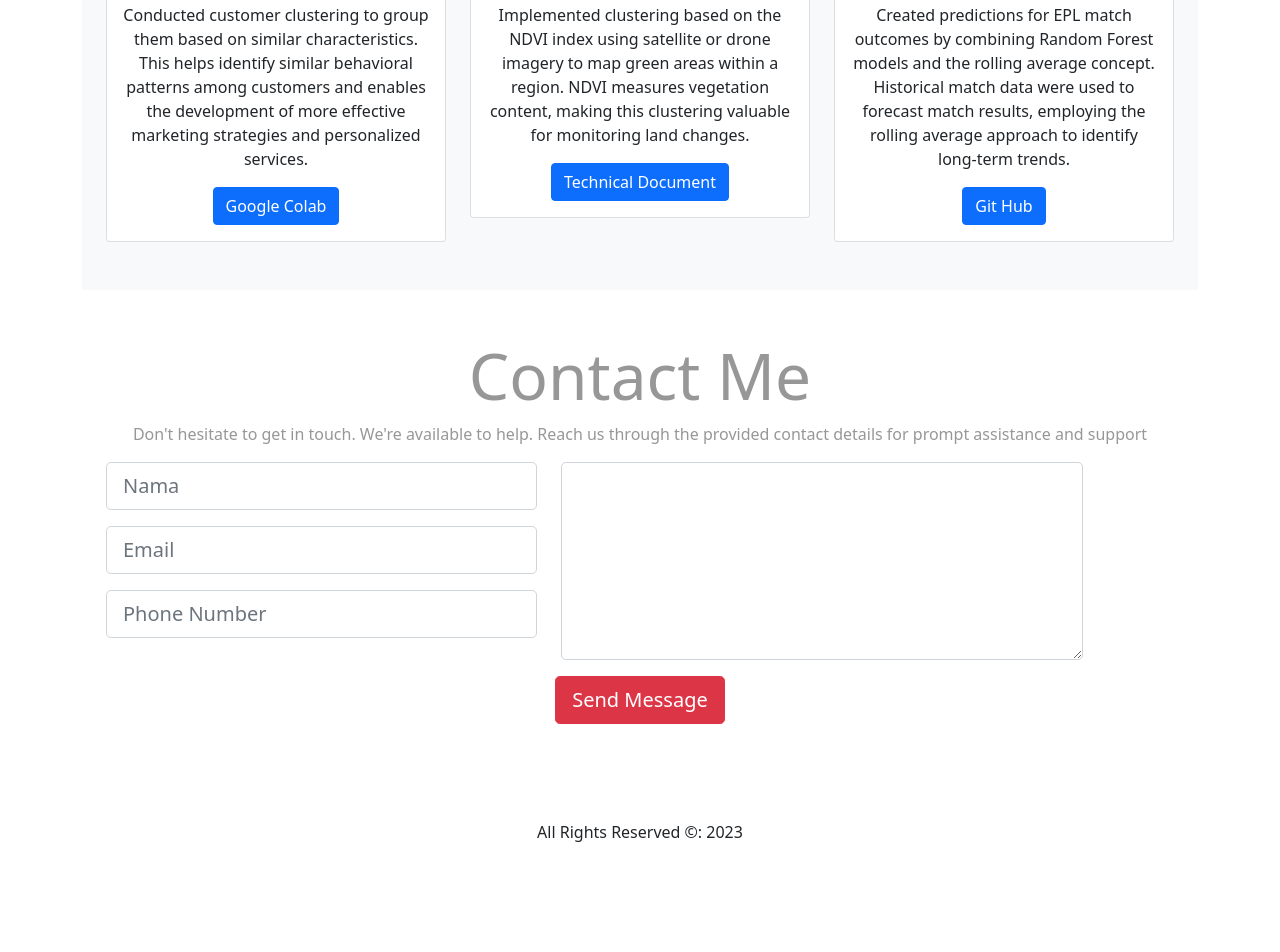
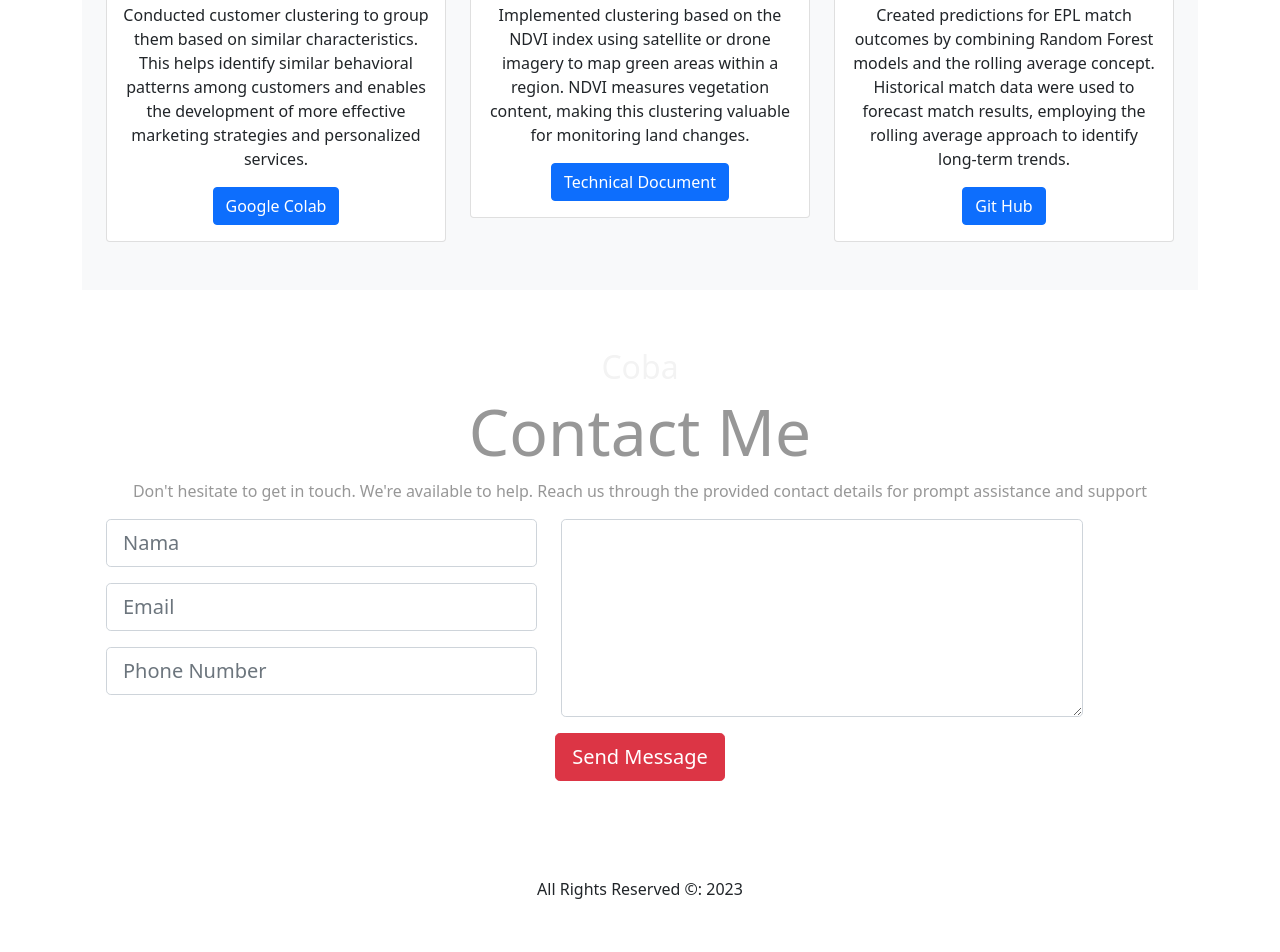
Before and after one commit to GilbertKenanya/GilbertKenanya.github.io, a plain HTML site: page index.html in a window 1280 px wide. Shown: the part 2508-3460 px from the top of the page. Drawn offline with nearby package versions, Linux system fonts and the light colour scheme.

Commit message:
Update index.html

```diff
--- a/index.html
+++ b/index.html
@@ -185,6 +185,7 @@
     <!--Social Media-->
     <div class="container-fluid pt-5 pb-5 kontak">
       <div class="container">
+        <h2 class="graytext" id="portofolio">Coba</h2>
         <h2 class="display-3 text-center" id="socialmedia">Contact Me</h2>
         <p class="text-center">
           Don't hesitate to get in touch. We're available to help. Reach us through the provided contact details for prompt assistance and support
```
